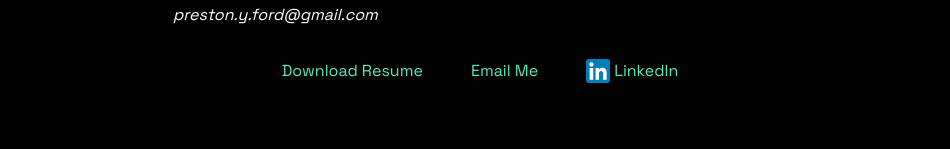
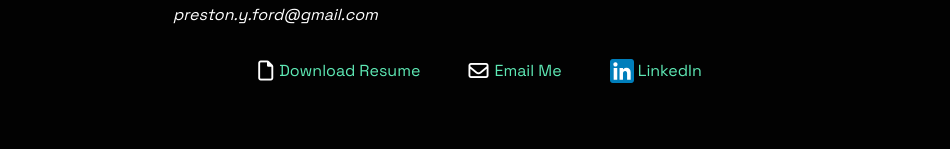
Before and after one commit to prestonyford/prestonyford.github.io, a Vue app: page / in a window 1280 px wide. Shown: the part 421-570 px from the top of the page, without its empty margins (160-1110 px from the left). Built offline with nearby package versions, Linux system fonts and the light colour scheme.

Commit message:
update resume

```diff
--- a/src/components/Link.vue
+++ b/src/components/Link.vue
@@ -3,6 +3,7 @@
 		<span v-if="icon" class="inline-flex h-[1.5em] items-baseline mr-1 select-none pointer-events-none">
 			<img :src="icon" class="max-h-full" />
 		</span>
+		<slot name="left"></slot>
 		<a
 			class="transition link relative inline-block text-highlight hover:text-highlight-alt"
 			:href="href"
--- a/src/components/Welcome.vue
+++ b/src/components/Welcome.vue
@@ -14,8 +14,16 @@
 			</div>
 		</div>
 		<div class="flex gap-4 sm:justify-center sm:gap-12">
-			<Link text="Download Resume" href="Preston Ford Resume.pdf" target="_blank" />
-			<Link text="Email Me" href="mailto:preston.y.ford@gmail.com" target="_blank" />
+			<Link text="Download Resume" href="Preston Ford Resume Sep 2026.pdf" target="_blank">
+				<template #left>
+					<span aria-hidden="true" class="flex items-center"><i class="fa-regular fa-file mr-1.5 text-xl"></i></span>
+				</template>
+			</Link>
+			<Link text="Email Me" href="mailto:preston.y.ford@gmail.com" target="_blank">
+				<template #left>
+					<span aria-hidden="true" class="flex items-center"><i class="fa-regular fa-envelope mr-1.5 text-xl"></i></span>
+				</template>
+			</Link>
 			<Link text="LinkedIn" :icon="linkedinLogo" href="https://www.linkedin.com/in/preston-ford-897761289/" target="_blank" />
 		</div>
 	</div>
```
Also changed, not shown: 2 other files (tests, documents, lock files or other folders).
